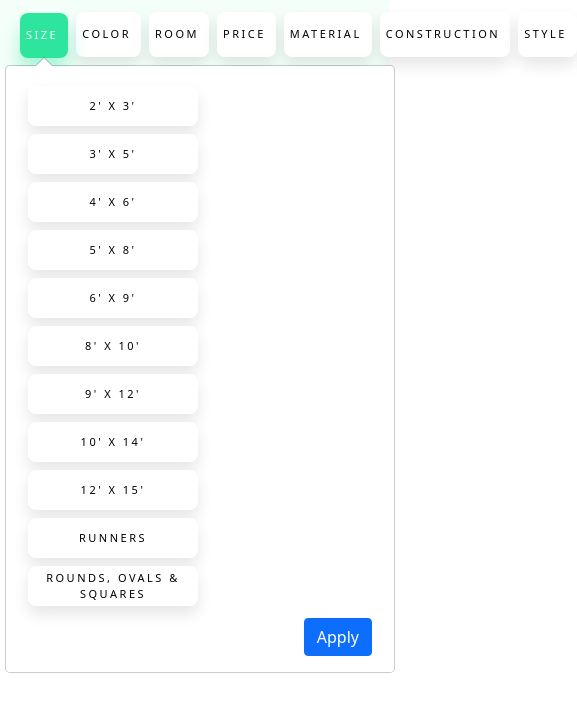
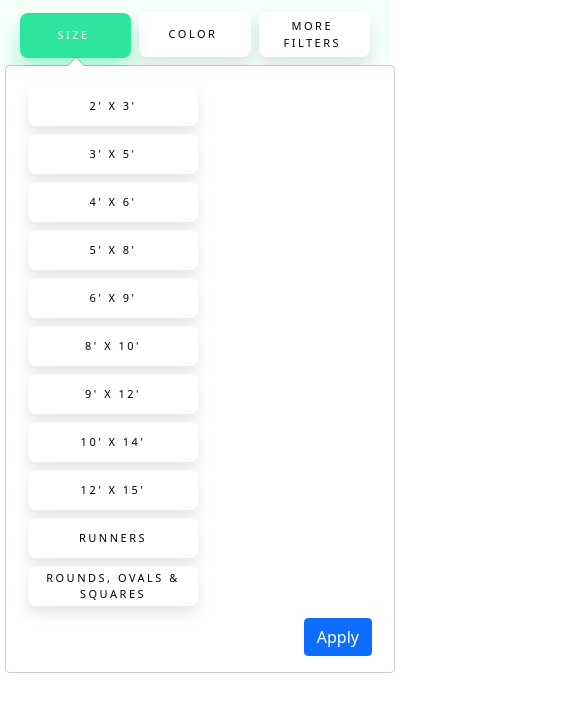
Before and after one commit to maaelattar/ecommerce-filters, a React (Create React App) app: page / in a window 390 px wide. Both pictures are taken after a click on the button "SIZE". Shown: the top 712 px of the page, 577 px wide, since content can reach past the window. Built offline with nearby package versions, Linux system fonts and the light colour scheme.

Commit message:
Refactor to support mobile view

```diff
--- a/src/components/CustomOverlayTrigger/CustomOverlayTrigger.tsx
+++ /dev/null
@@ -1,47 +0,0 @@
-import React from "react";
-import clsx from "clsx";
-import { OverlayTrigger, Popover } from "react-bootstrap";
-import "./CustomOverlayTrigger.scss";
-
-type Props = {
-  title: string;
-  content: React.ReactElement;
-  showOverlay: boolean;
-  setShowOverlay: (value: boolean) => void;
-  selectedValuesCount: number;
-};
-function CustomOverlayTrigger({
-  title,
-  content,
-  showOverlay,
-  setShowOverlay,
-  selectedValuesCount = 0,
-}: Props) {
-  return (
-    <OverlayTrigger
-      trigger="click"
-      show={showOverlay}
-      rootClose
-      placement="bottom"
-      overlay={
-        <Popover id="filters-popover">
-          <Popover.Body>{content}</Popover.Body>
-        </Popover>
-      }
-    >
-      <button
-        type="button"
-        onClick={() => setShowOverlay(!showOverlay)}
-        className={clsx(
-          "filter",
-          (showOverlay || selectedValuesCount > 0) && "active"
-        )}
-      >
-        <span className="me-1">{title}</span>
-        {selectedValuesCount > 0 && <span>({selectedValuesCount})</span>}
-      </button>
-    </OverlayTrigger>
-  );
-}
-
-export default CustomOverlayTrigger;
--- a/src/components/CustomOverlayTrigger/index.ts
+++ /dev/null
@@ -1 +0,0 @@
-export { default } from "./CustomOverlayTrigger";
--- a/src/components/FilterWrapper/FilterWrapper.tsx
+++ b/src/components/FilterWrapper/FilterWrapper.tsx
@@ -1,13 +1,15 @@
 import React, { useState } from "react";
-import CustomOverlayTrigger from "../CustomOverlayTrigger";
+import clsx from "clsx";
+import { OverlayTrigger, Popover } from "react-bootstrap";
+import "./FilterWrapper.scss";
 
 type Props = {
   title: string;
   content: React.ReactElement;
-  selectedValuesCount: number;
+  selectedValuesCount?: number;
 };
 
-function FilterWrapper({ title, content, selectedValuesCount }: Props) {
+function FilterWrapper({ title, content, selectedValuesCount = 0 }: Props) {
   const [showOverlay, setShowOverlay] = useState(false);
 
   const Component = React.cloneElement(content, {
@@ -15,13 +17,29 @@ function FilterWrapper({ title, content, selectedValuesCount }: Props) {
   });
 
   return (
-    <CustomOverlayTrigger
-      showOverlay={showOverlay}
-      setShowOverlay={setShowOverlay}
-      title={title}
-      selectedValuesCount={selectedValuesCount}
-      content={Component}
-    />
+    <OverlayTrigger
+      trigger="click"
+      show={showOverlay}
+      rootClose
+      placement="bottom"
+      overlay={
+        <Popover id="filters-popover">
+          <Popover.Body>{Component}</Popover.Body>
+        </Popover>
+      }
+    >
+      <button
+        type="button"
+        onClick={() => setShowOverlay(!showOverlay)}
+        className={clsx(
+          "filter",
+          (showOverlay || selectedValuesCount > 0) && "active"
+        )}
+      >
+        <span className="me-1">{title}</span>
+        {selectedValuesCount > 0 && <span>({selectedValuesCount})</span>}
+      </button>
+    </OverlayTrigger>
   );
 }
 
--- a/src/components/FiltersBar/FiltersBar.tsx
+++ b/src/components/FiltersBar/FiltersBar.tsx
@@ -1,7 +1,9 @@
 import React, { useState, useEffect } from "react";
+import { useMediaQuery } from "react-responsive";
 import FilterOptionsForm from "../FilterOptionsForm";
-import FilterWrapper from "../FilterWrapper/FilterWrapper";
-import { Filters, FormOptions, FormattedFiltersData } from "../../data-model";
+import FilterWrapper from "../FilterWrapper";
+import { Filters, FormattedFiltersData, FormOptions } from "../../data-model";
+import FiltersAccordion from "../FiltersAccordion";
 
 type Props = {
   selectedValues: Filters;
@@ -26,6 +28,8 @@ function FiltersBar({
     setSelectedFilters(selectedValues);
   }, [selectedValues]);
 
+  const isLargeScreen = useMediaQuery({ query: "(min-width: 650px)" });
+
   const onFilterFormApply = ({ title, checkedOptions }: FormOptions) => {
     if (checkedOptions.length > 0) {
       onSelectFilter({
@@ -39,35 +43,54 @@ function FiltersBar({
     }
   };
 
-  const renderFilterWrappers = (filterForms: React.ReactElement[]) =>
-    filterForms.map((filterForm) => (
+  const renderNavFilters = (filters: FormattedFiltersData) =>
+    filters.map(([title, options]) => (
       <FilterWrapper
-        key={filterForm.props.title}
-        title={filterForm.props.title}
-        content={filterForm}
-        selectedValuesCount={selectedValues[filterForm.props.title]?.length}
+        key={title}
+        title={title}
+        selectedValuesCount={selectedValues[title]?.length}
+        content={
+          <FilterOptionsForm
+            title={title}
+            options={options}
+            selectedValues={selectedValues[title]}
+            onApply={onFilterFormApply}
+          />
+        }
       />
     ));
 
-  const renderFilterForms = (formattedFiltersData: FormattedFiltersData) =>
-    formattedFiltersData.map(([title, options]) => (
-      <FilterOptionsForm
-        title={title}
-        options={options}
-        onApply={onFilterFormApply}
-        selectedValues={selectedValues[title]}
-      />
-    ));
+  const renderCollapsibleFilters = (filters: FormattedFiltersData) => (
+    <FilterWrapper
+      key="more-filters"
+      title="More Filters"
+      content={
+        <FiltersAccordion
+          filters={filters}
+          selectedValues={selectedValues}
+          onApply={onFilterFormApply}
+        />
+      }
+    />
+  );
 
-  const renderAllFilters = () => {
-    const formattedFiltersData: FormattedFiltersData =
-      Object.entries(filtersData);
+  const renderLargeScreenFilters = () =>
+    renderNavFilters(Object.entries(filtersData));
+
+  const renderMobileFilters = () => {
+    const formattedFiltersData = Object.entries(filtersData);
     const filters = [];
-    const filterForms = renderFilterForms(formattedFiltersData);
-    const filterWrappers = renderFilterWrappers(filterForms);
-    filters.push(filterWrappers);
+    const navFilters = renderNavFilters(formattedFiltersData.slice(0, 2));
+    filters.push(navFilters);
+    const collapsibleFilters = renderCollapsibleFilters(
+      formattedFiltersData.slice(2)
+    );
+    filters.push(collapsibleFilters);
     return filters;
   };
+
+  const renderAllFilters = () =>
+    isLargeScreen ? renderLargeScreenFilters() : renderMobileFilters();
 
   return <>{renderAllFilters()}</>;
 }
```
Also changed, not shown: src/components/FilterWrapper/FilterWrapper.scss (renamed from src/components/CustomOverlayTrigger/CustomOverlayTrigger.scss).
